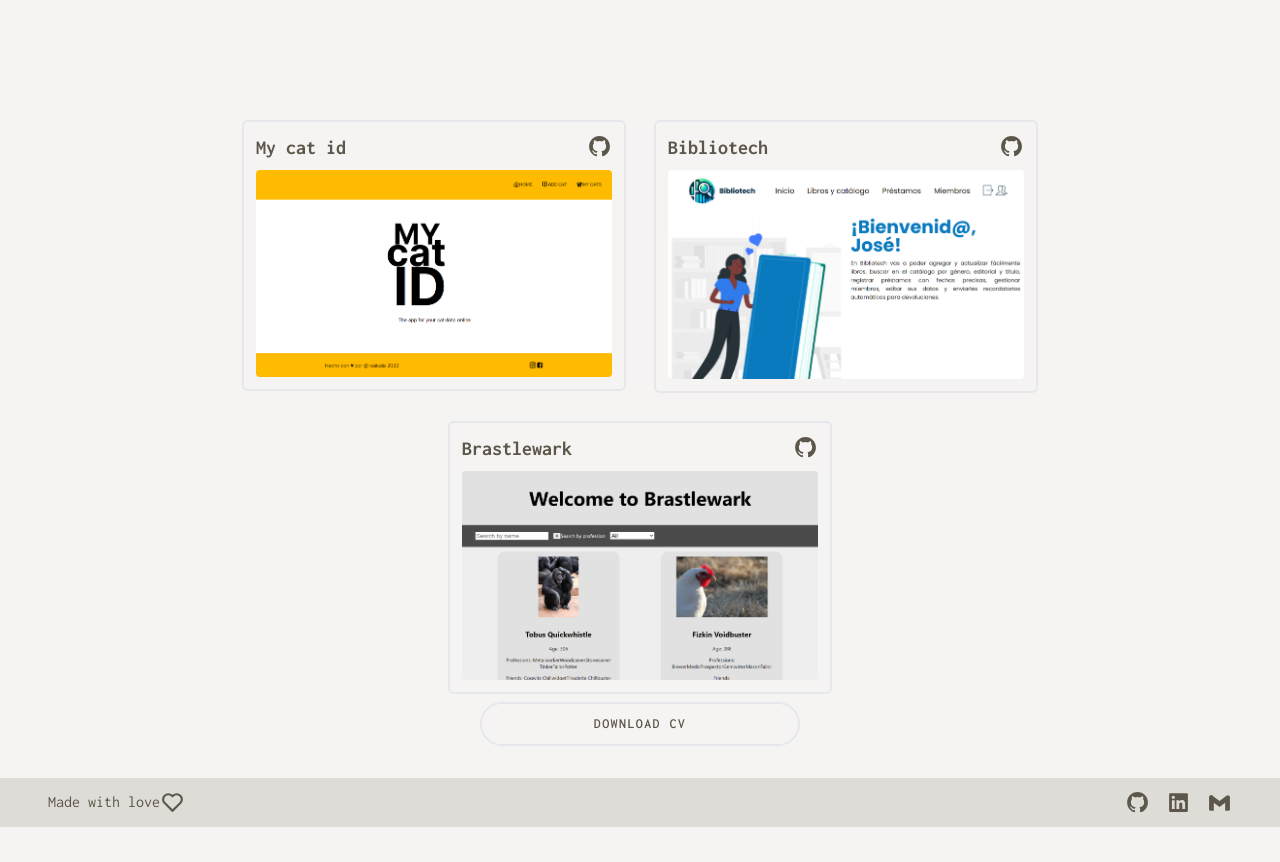
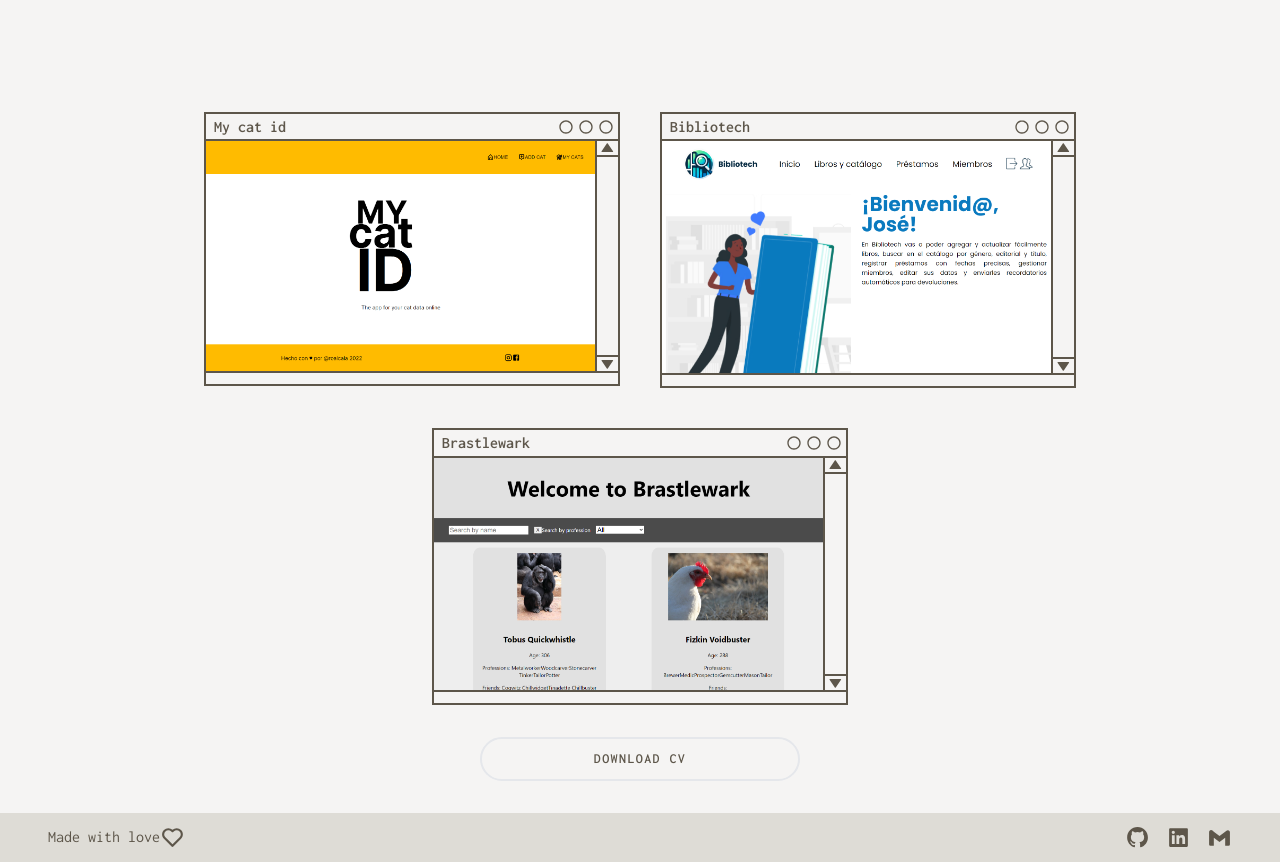
Before and after one commit to rocio-alcala/portfolio-alcala, a Next.js app: page /projects in a window 1280 px wide. Before the commit the page ends 827 px from the top, so only its background shows below. Built offline with nearby package versions, Linux system fonts and the light colour scheme.

Commit message:
feat: new card

```diff
--- a/src/app/projects/page.tsx
+++ b/src/app/projects/page.tsx
@@ -1,17 +1,16 @@
 import ProjectCard from "@/components/ProjectCard";
 import { projects } from "../../../db.json";
-import { usePathname } from "next/navigation";
 import Button from "@/components/Button";
 
 export default function ProjectsSection() {
   return (
     <section className="animate-fade-in flex-1 flex flex-col justify-around items-center m-8">
-      <div className="flex flex-wrap justify-center gap-3">
+      <div className="flex flex-wrap justify-center gap-10">
         {projects.map((project) => (
           <ProjectCard key={project.id} project={project} />
         ))}
       </div>
-      <Button className="w-80 rounded-3xl transition-all duration-500">
+      <Button className="w-80 mt-8 rounded-3xl transition-all duration-500">
         <a href="https://drive.google.com/file/d/1KAuuPrkc5mLjWSZMcAJ98foh7Pi5_zed/view?usp=sharing">
           DOWNLOAD CV
         </a>
--- a/src/components/ProjectCard.tsx
+++ b/src/components/ProjectCard.tsx
@@ -1,6 +1,4 @@
-import Image from "next/image";
-import Link from "next/link";
-import { BiLogoGithub } from "react-icons/bi";
+import { BiCircle, BiSolidDownArrow, BiSolidUpArrow } from "react-icons/bi";
 
 type Project = {
   name: string;
@@ -17,29 +15,38 @@ interface ProjectCardProps {
 
 export default function ProjectCard({ project }: ProjectCardProps) {
   return (
-    <Link className="cursor-pointer font-inconsolata" href={project.url}>
-      <div className="flex-col relative justify-center border-2 rounded-md p-3 m-2 w-96 hover:scale-105 transition-all duration-500">
-        <div className="flex justify-between ">
-          <h3 className="text-xl font-bold pb-2">{project.name}</h3>{" "}
-          <Link href={project.repo}>
-            <BiLogoGithub
-              size={25}
-              className="hover:text-secondary-text-light dark:hover:text-secondary-text-dark transition duration-500"
-            />
-          </Link>
+    <div className="flex flex-col max-w-[26rem] hover:scale-105 transition-all duration-500 ">
+      <div className="flex flex-col border-2  border-primary-text-light dark:border-primary-text-dark">
+        {/*       barra busqueda */}
+        <div className="flex justify-between items-center py-2 border-b-2 border-primary-text-light dark:border-primary-text-dark h-[10%]">
+          <h3 className="ml-2 font-semibold">{project.name}</h3>
+          <div className="flex justify-center items-center gap-1">
+            <BiCircle />
+            <BiCircle />
+            <BiCircle className="mr-1" />
           </div>
-        <p className="pb-3 md:hidden">{project.description}</p>
-        <div className="relative">
+        </div>
+        {/*       contenido de navegador */}
+        <div className="flex justify-between flex-1">
+          <div className="flex-1 relative border-r-2 border-primary-text-light dark:border-primary-text-dark">
             <img
-            className="rounded animate-[appear_1.8s_ease]"
               src={project.img}
               alt={project.name}
-          />
+              className="object-fill h-full w-full animate-appear"
+            ></img>
             <p className="hidden md:block text-gray-900 rounded absolute top-0 left-0 h-full p-3 backdrop-blur-3xl opacity-0 hover:opacity-100 transition-all duration-700">
               {project.description}
             </p>
           </div>
+          <div className="w-[5%] flex flex-col justify-between">
+            <BiSolidUpArrow className=" border-b-2 w-full border-primary-text-light dark:border-primary-text-dark" />
+            <BiSolidDownArrow className="border-t-2 w-full border-primary-text-light dark:border-primary-text-dark" />
           </div>
-    </Link>
+        </div>
+        {/*       barra inferior */}
+        <div className="h-[5%] border-t-2 border-primary-text-light dark:border-primary-text-dark"></div>
+      </div>
+      <p className="pt-3 md:hidden">{project.description}</p>
+    </div>
   );
 }
--- a/tailwind.config.ts
+++ b/tailwind.config.ts
@@ -104,10 +104,12 @@ const config: Config = {
         },
         appear: {
           "0%": {
-            width: "0%"
+            width: "0%",
+            height: "0%"
           },
           "100%": {
-            width: "100%"
+            width: "100%",
+            height: "100%"
           }
         },
         shadow: {
```
Lines whose indentation alone changed are shown as unchanged.
